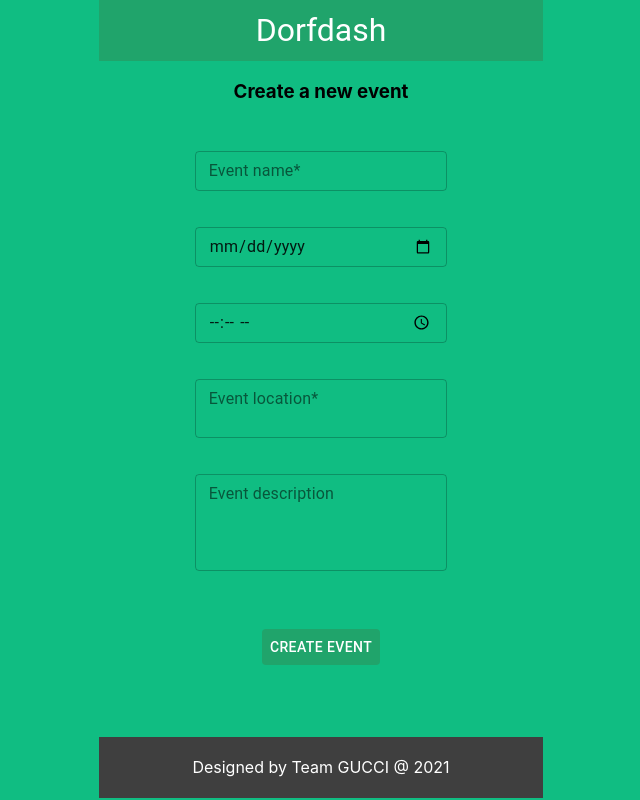
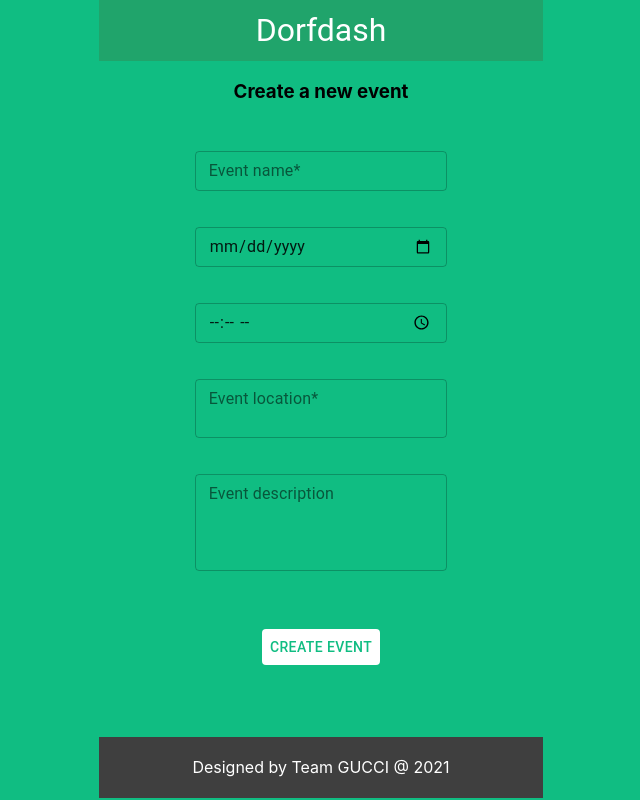
Before and after one commit to RFP54-Gucci/Dorfdash, a React (Create React App) app: page /eventForm in a window 1280 px wide. Shown: the whole page, without its empty margins (319-959 px from the left). Built offline with nearby package versions, Linux system fonts and the light colour scheme; no server answers.

Commit message:
working on get request

```diff
--- a/src/components/event-lists/EventForm.js
+++ b/src/components/event-lists/EventForm.js
@@ -23,8 +23,8 @@ const EventForm = () => {
       padding: 0,
     },
     button: {
-      backgroundColor: '#20A46B',
-      color: 'white',
+      backgroundColor: 'white',
+      color: '#10BD82',
       marginTop: 20,
       marginBottom: 40,
     },
--- a/src/components/event-lists/Upcoming.js
+++ b/src/components/event-lists/Upcoming.js
@@ -86,24 +86,25 @@ const Upcoming = (props) => {
         setMyList(temp);
         handleMyList();
       })
+      // .then(() => {
+      //   myEventList.forEach((evt) => {
+      //     let idArr= [];
+      //     idArr.push(evt.event_id);
+      //     setEventIdArr(eventIdArr.concat(idArr));
+      //   });
+      // })
       .catch((err) => { console.log(err) });
    }
 
    // --------- checking if already attended --------
    const checkAttended = (event) => {
     setCurrentEvent(event);
-    if (myEventList.contains(event.event_id)) {
-      handleAttendedEvent();
-    } else {
-      handleAttendingEvent();
-    }
-
-    //  if (myEventList.includes < 0) {
-    //   //  addEvent(event);
-    //    handleAttendingEvent();
-    //  } else {
-    //    handleAttendedEvent();
-    //  }
+    // console.log('this is id array', myEventList, eventIdArr);
+    // if (eventIdArr.indexOf(event.event_id) < 0) {
+    //   handleAttendingEvent();
+    // } else {
+    //   handleAttendedEvent();
+    // }
    };
 
   return (
```
